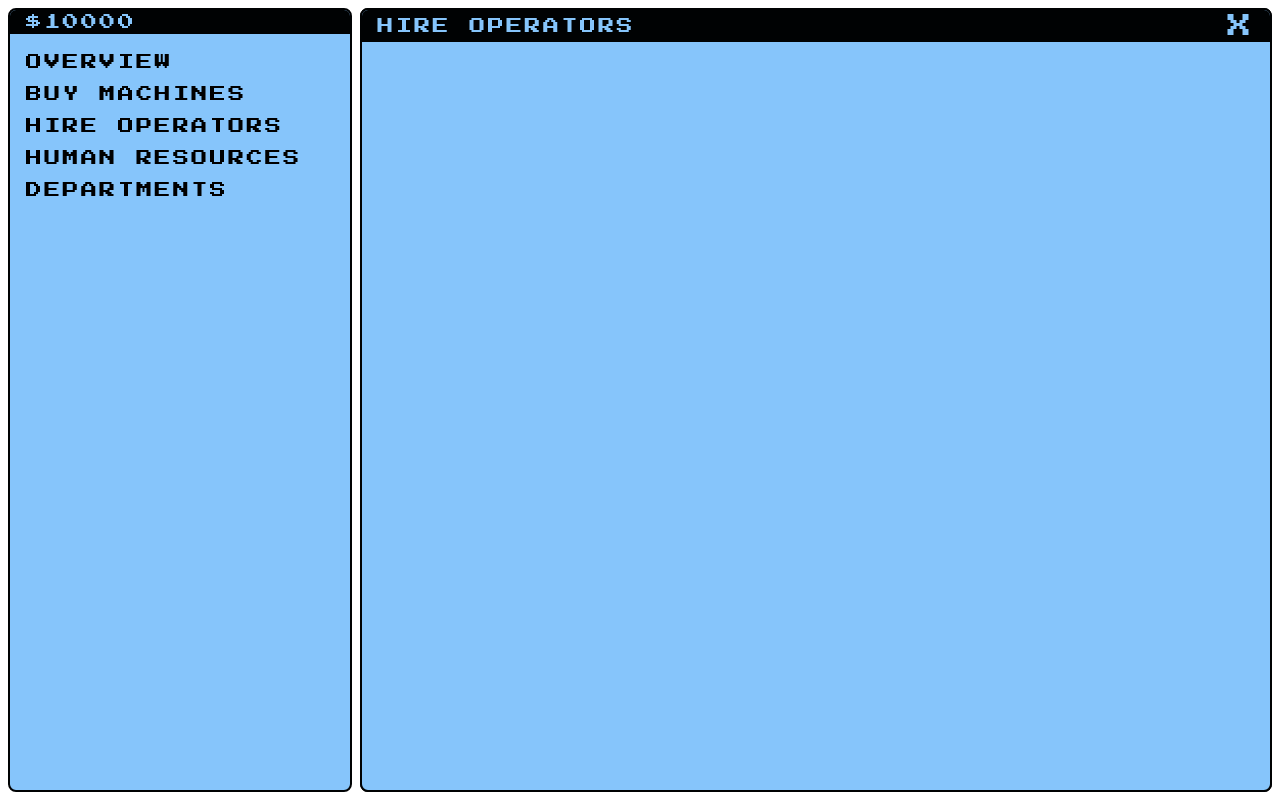
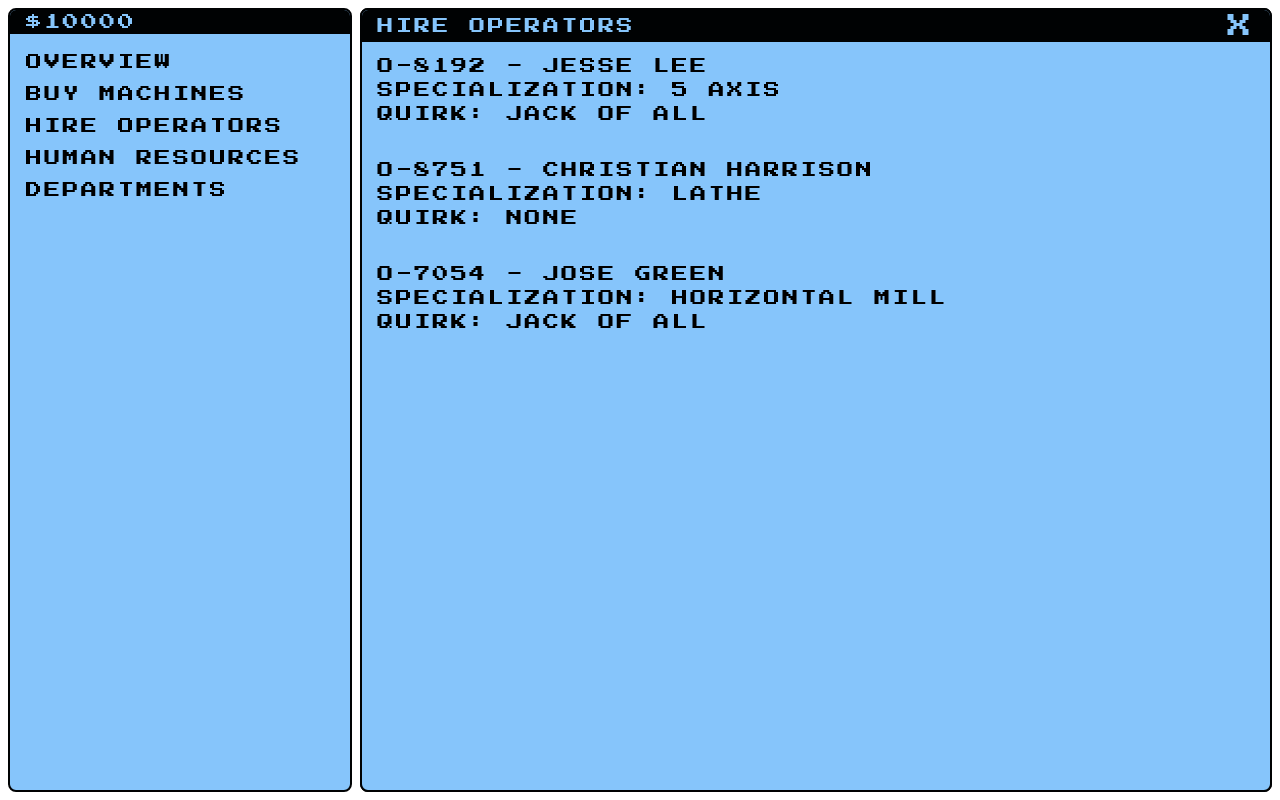
Before and after one commit to K8215/machine-shop-simulator, a React (Vite) app: page / in a window 1280 px wide. Both pictures are taken after a click on the button "HIRE OPERATORS". Built offline with nearby package versions, Linux system fonts and the light colour scheme.

Commit message:
randomly generate operators to hire

```diff
--- a/src/components/HireOperators/HireOperators.jsx
+++ b/src/components/HireOperators/HireOperators.jsx
@@ -1,4 +1,7 @@
+import { useState, useEffect } from "react";
+import styles from "./HireOperators.module.css";
 import useHireOperator from "../../hooks/useHireOperator";
+import { newOperator } from "../../lib";
 
 export default function HireOperator({
   funds,
@@ -6,6 +9,8 @@ export default function HireOperator({
   setOpenMenu,
   setOperators,
 }) {
+  const [availableHires, setAvailableHires] = useState([]);
+
   const { onHireOperator } = useHireOperator({
     funds,
     setFunds,
@@ -13,6 +18,12 @@ export default function HireOperator({
   });
 
   const handleHire = () => onHireOperator();
+
+  useEffect(() => {
+    const newOperators = Array.from({ length: 3 }, () => newOperator());
+    setAvailableHires(newOperators);
+    console.log(newOperators);
+  }, []);
 
   return (
     <div className="menu window">
@@ -22,10 +33,19 @@ export default function HireOperator({
           X
         </button>
       </h2>
-      <div className="menu-contents">
-        {/* <button className="button-menu" onClick={handleHire}>
-          Hire
-        </button> */}
+      <div className="menu-contents column">
+        {availableHires.map((hire) => (
+          <div key={hire.id} className={styles["new-hire"]}>
+            <p>
+              {hire.id} - {hire.name}
+            </p>
+            <p>Specialization: {hire.specialization}</p>
+            <p>Quirk: {hire.quirk}</p>
+            {/* <button className="button-menu" onClick={handleHire}>
+              Hire
+            </button> */}
+          </div>
+        ))}
       </div>
     </div>
   );
--- /dev/null
+++ b/src/components/HireOperators/HireOperators.module.css
@@ -0,0 +1,3 @@
+.new-hire {
+  margin: 0 0 1rem;
+}
--- a/src/lib/newOperator.js
+++ b/src/lib/newOperator.js
@@ -3,20 +3,32 @@ import operatorData from "../data/operatorSettings.json";
 
 export function newOperator() {
   const id = Math.floor(Math.random() * 9000 + 1000);
-  console.log(operatorData);
-  //const firstname
+  const firstname =
+    operatorData.firstNames[
+      Math.floor(Math.random() * operatorData.firstNames.length + 1)
+    ];
+  const lastname =
+    operatorData.lastNames[
+      Math.floor(Math.random() * operatorData.lastNames.length + 1)
+    ];
+  const specialization =
+    operatorData.specializations[
+      Math.floor(Math.random() * operatorData.specializations.length)
+    ];
+  const quirk =
+    operatorData.quirks[Math.floor(Math.random() * operatorData.quirks.length)];
 
   return new Operator({
     id: `O-${id}`,
-    name: "john doe",
+    name: `${firstname} ${lastname}`,
     position: {
       x: null,
       y: null,
     },
-    specialization: "lathe",
+    specialization: specialization,
     rank: "novice",
     experience: 0,
     assignment: null,
-    quirk: "lazy",
+    quirk: quirk,
   });
 }
```
